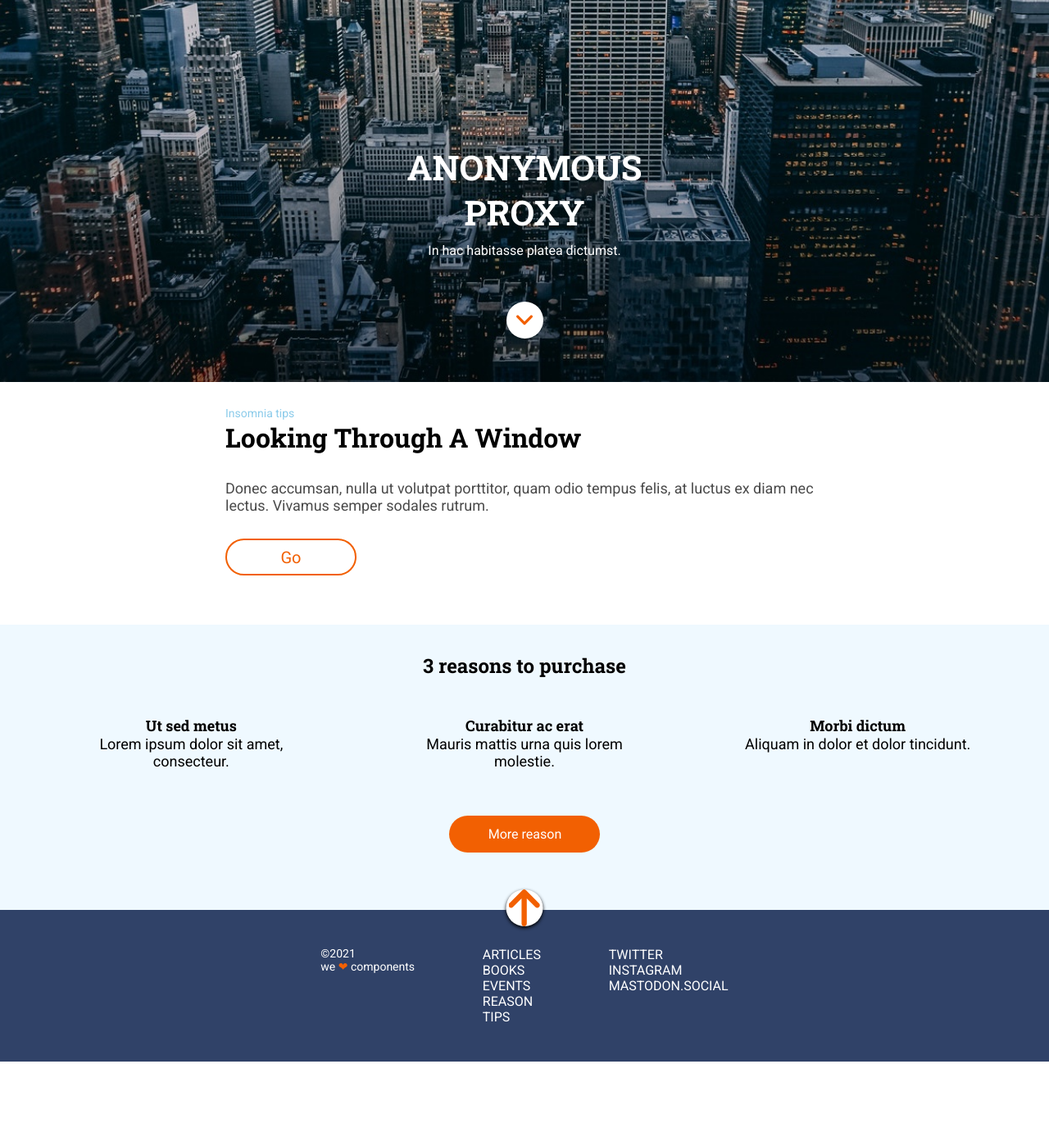
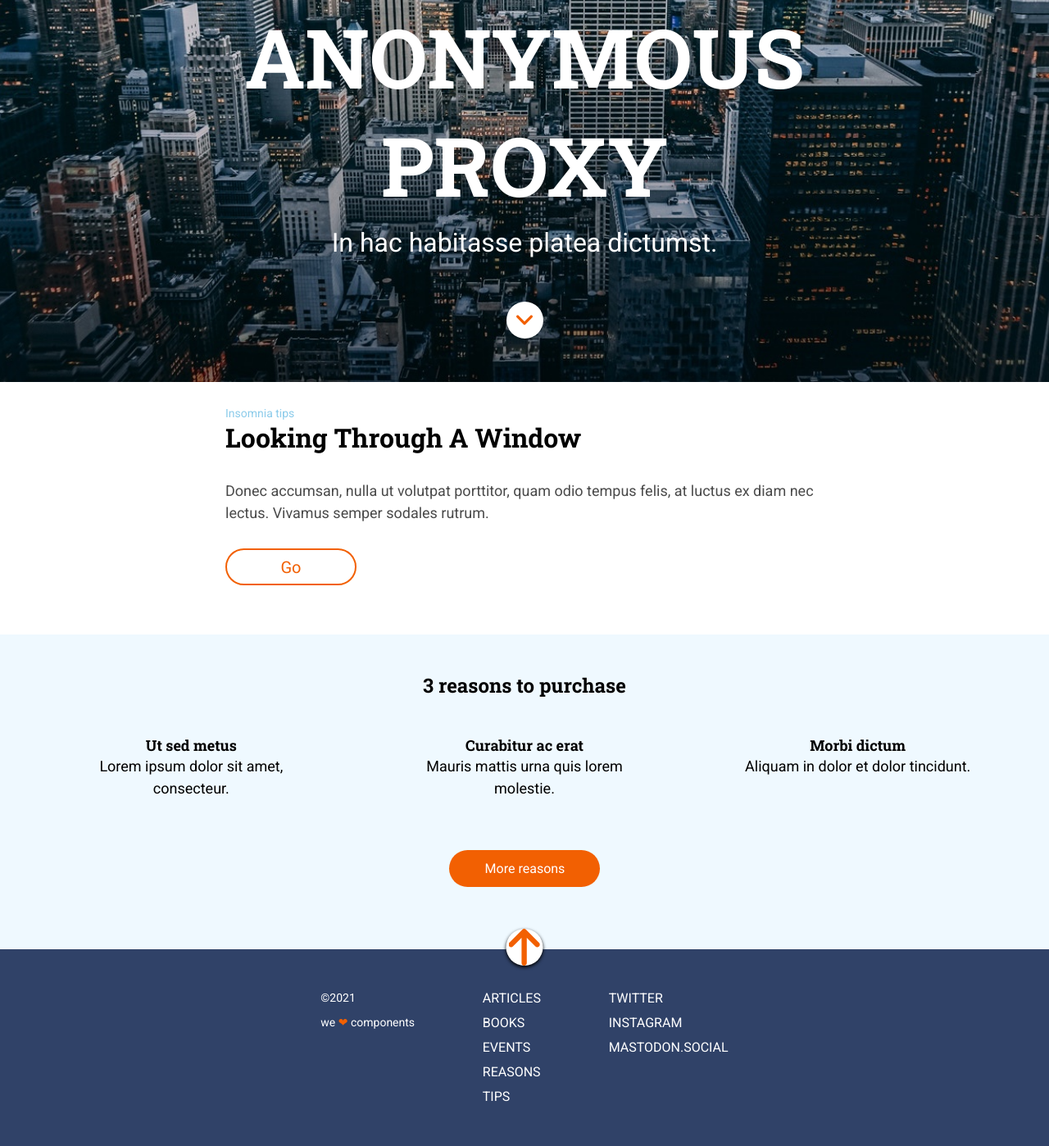
Before and after one commit to Adalab/modulo-1-evaluacion-final-EstLopCor, a website: page docs/index.html in a window 1280 px wide. Shown: the part 334-1732 px from the top of the page at 82% size. Before the commit the page ends 1629 px from the top, so only its background shows below. Drawn offline with Linux system fonts and the light colour scheme.

Commit message:
change issues

```diff
--- a/docs/index.html
+++ b/docs/index.html
@@ -14,10 +14,10 @@
 <body>
 
   <header>
-      <div class="header__container">
+      <nav class="header__container">
           <a class="header__burger" href="https://adalab.es/" target="_blank" title="Go to Adalab"><img
                   src="./assets/images/ico-menu.svg" alt="menu principal"></a>
-      </div>
+      </nav>
   </header>
 
   <section>
@@ -57,13 +57,13 @@
           <p class="reason__list--text">Aliquam in dolor et dolor tincidunt.</p>
       </div>
 
-      <a class="reason__button" href="">More reason</a>
+      <a class="reason__button" href="">More reasons</a>
   </section>
 
   <footer id="footer" class="footer">
     <a class="footer__button" href="#top"><img src="./assets/images/ico-arrow.svg" alt="Volver arriba"
         title="Volver arriba"></a>
-    <div class="footer__container">
+    <nav class="footer__container">
       <ul class="footer__sections">
         <li><a class="footer__sections--link" href="https://adalab.es/" target="_blank" title="Go to Adalab">
             Articles</a>
@@ -74,7 +74,7 @@
         <li><a class="footer__sections--link" href="https://adalab.es/" target="_blank" title="Go to Adalab">
             Events</a>
         </li>
-        <li><a class="footer__sections--link" href="https://adalab.es/" target="_blank" title="Go to Adalab"> Reason</a>
+        <li><a class="footer__sections--link" href="https://adalab.es/" target="_blank" title="Go to Adalab"> Reasons</a>
         </li>
         <li><a class="footer__sections--link" href="https://adalab.es/" target="_blank" title="Go to Adalab"> Tips</a>
         </li>
@@ -90,7 +90,7 @@
       <small class="footer__small">
         <div>©2021</div> we <span class="footer__small--heart">❤︎</span> components
       </small>
-    </div>
+    </nav>
 
   </footer>
 
--- a/src/scss/layout/_footer.scss
+++ b/src/scss/layout/_footer.scss
@@ -36,6 +36,7 @@
     font-size: 1rem;
     list-style-type: none;
     text-align: center;
+    line-height: 1.88;
     @media all and (min-width: 768px) {
       text-align: left;
       order: 2;
@@ -52,6 +53,7 @@
     list-style-type: none;
     text-align: center;
     margin-top: 30px;
+    line-height: 1.88;
     @media all and (min-width: 768px) {
       text-align: left;
       margin-top: 0;
@@ -68,6 +70,7 @@
     font-size: 0.875rem;
     text-align: center;
     margin: 45px 0;
+    line-height: 2.14;
     @media all and (min-width: 768px) {
       margin: 0;
       text-align: left;
--- a/src/scss/layout/_hero.scss
+++ b/src/scss/layout/_hero.scss
@@ -17,6 +17,12 @@
     font-size: 2.625rem;
     text-align: center;
     text-transform: uppercase;
+    @media all and (min-width: 768px) {
+      font-size: 5rem;
+    }
+    @media all and (min-width: 1200px) {
+      font-size: 6.25rem;
+    }
   }
   &__text {
     font-family: $font-text;
@@ -24,6 +30,9 @@
     font-size: 1rem;
     text-align: center;
     padding-top: 10px;
+    @media all and (min-width: 768px) {
+      font-size: 2rem;
+    }
   }
   &__button {
     height: 45px;
--- a/src/scss/layout/_insomnia.scss
+++ b/src/scss/layout/_insomnia.scss
@@ -23,6 +23,7 @@
     font-size: 1.125rem;
     color: $color-paragraph;
     padding-top: 15px;
+    line-height: 1.5;
     @media all and (min-width: 768px) {
       padding-top: 30px;
     }
--- a/src/scss/layout/_reason.scss
+++ b/src/scss/layout/_reason.scss
@@ -47,6 +47,7 @@
       font-family: $font-text;
       font-size: 1.125rem;
       margin: 0 70px 45px;
+      line-height: 1.5;
       @media all and (min-width: 768px) {
         margin: 0 35px;
       }
```
Also changed, not shown: src/html/partials/footer.html (+3 -3 lines), src/html/partials/header.html (+2 -2 lines), src/html/partials/reason.html (+1 -1 lines), docs/assets/css/main.css.
